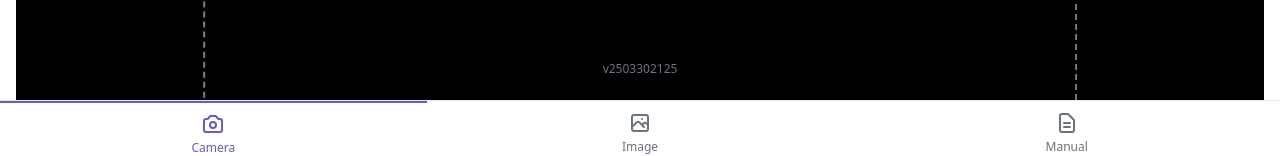
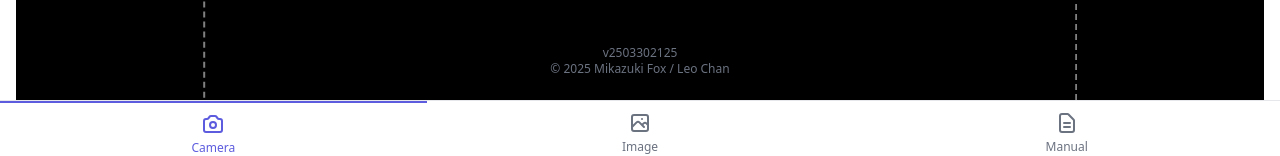
Before and after one commit to iareanidiot384/Celestial-Cafe-QR-Code-Scanner, a plain HTML site: page index.html in a window 1280 px wide. Shown: the part 635-791 px from the top of the page. Drawn offline with nearby package versions, Linux system fonts and the light colour scheme.

Commit message:
Update index.html

```diff
--- a/index.html
+++ b/index.html
@@ -352,6 +352,7 @@
         <!-- Version timestamp in footer -->
         <div class="fixed bottom-20 left-0 right-0 text-center text-xs text-gray-500 dark:text-gray-400 py-2">
             <p>v2503302125</p>
+            <p>© 2025 Mikazuki Fox / Leo Chan</p>
         </div>
 
         <!-- Mobile bottom navigation -->
```
